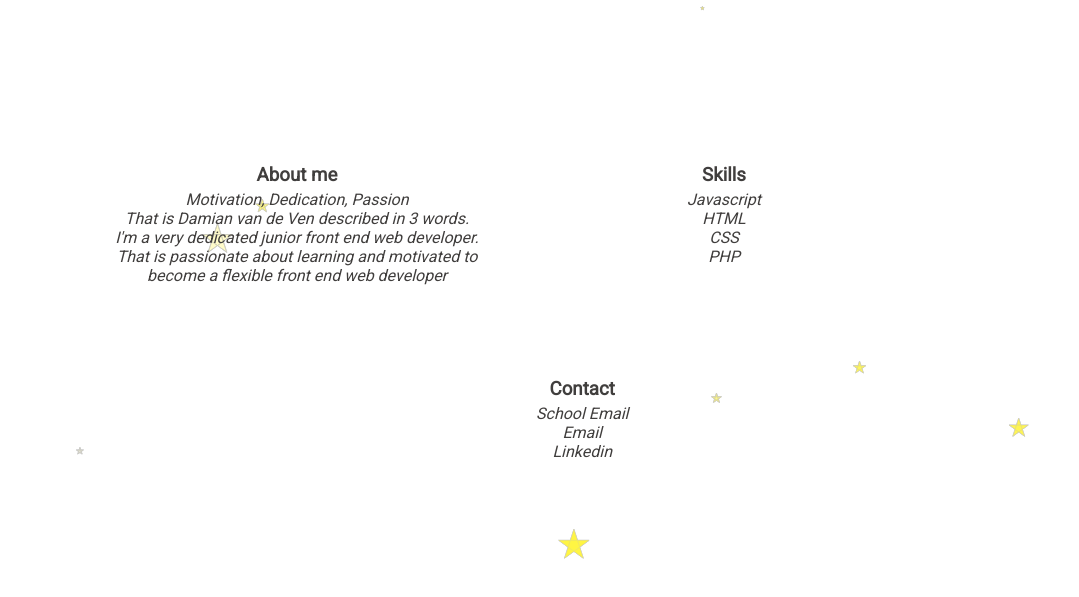
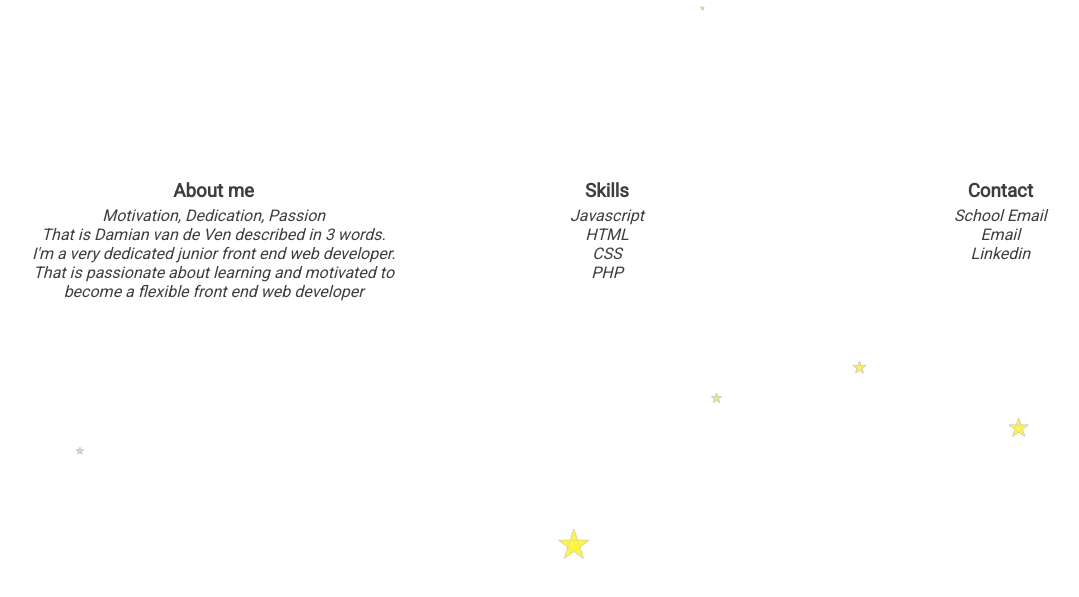
Before and after one commit to DamianvandeVen/-Portfolio, a plain HTML site: page Index.html in a window 1280 px wide. Shown: the part 183-780 px from the top of the page, without its empty margins (33-1112 px from the left). Drawn offline with nearby package versions, Linux system fonts and the light colour scheme.

Commit message:
easy peasy

```diff
--- a/css/index.css
+++ b/css/index.css
@@ -84,35 +84,10 @@ p, ul, a {
       text-align:center;
   }
 
-
-
-.container {
-    width: 400px;
-    display: inline-block;
-    padding: 2px;
-    margin: 2px;
-    float:left;
-    margin-right:25px;
+  #wrapper {
+      max-width: 1300px;
+      background-color: #fff;
+      margin: 40px auto 0 auto;
+      padding: 20px 50px;
+      display:flex;
   }
-
-  #wrapper {
-     width:80%;
-     height:400px;
-     margin-left:20%;
-     margin: 0 auto;
-
-  }
-
-  #contact {
-      float:left;
-      padding-left:10px;
-  }
-
-  #skills {
-      float:left
-      position:absolute;
-  }
-
-  #aboutme {
-      float:left;
-  }
```
